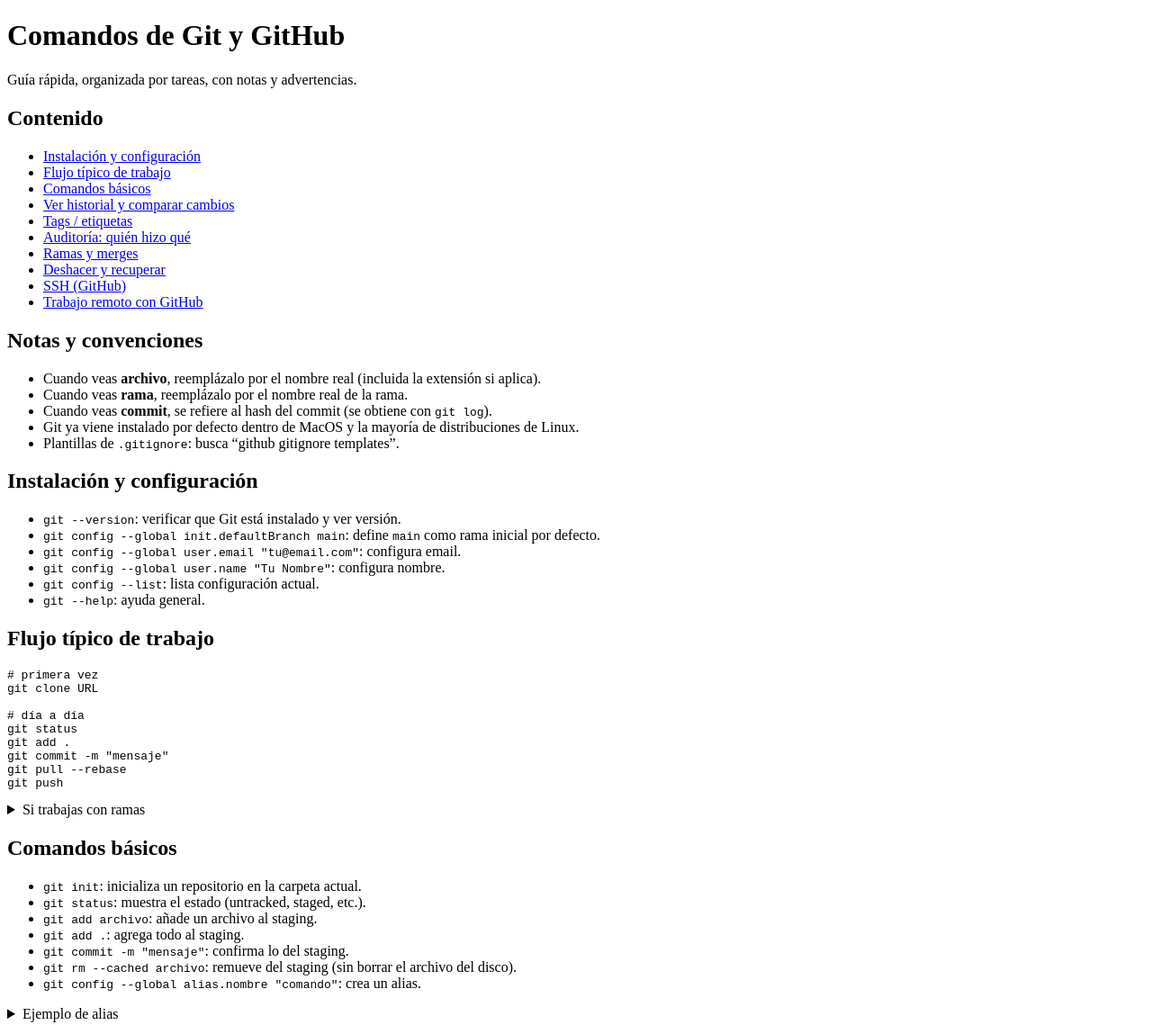
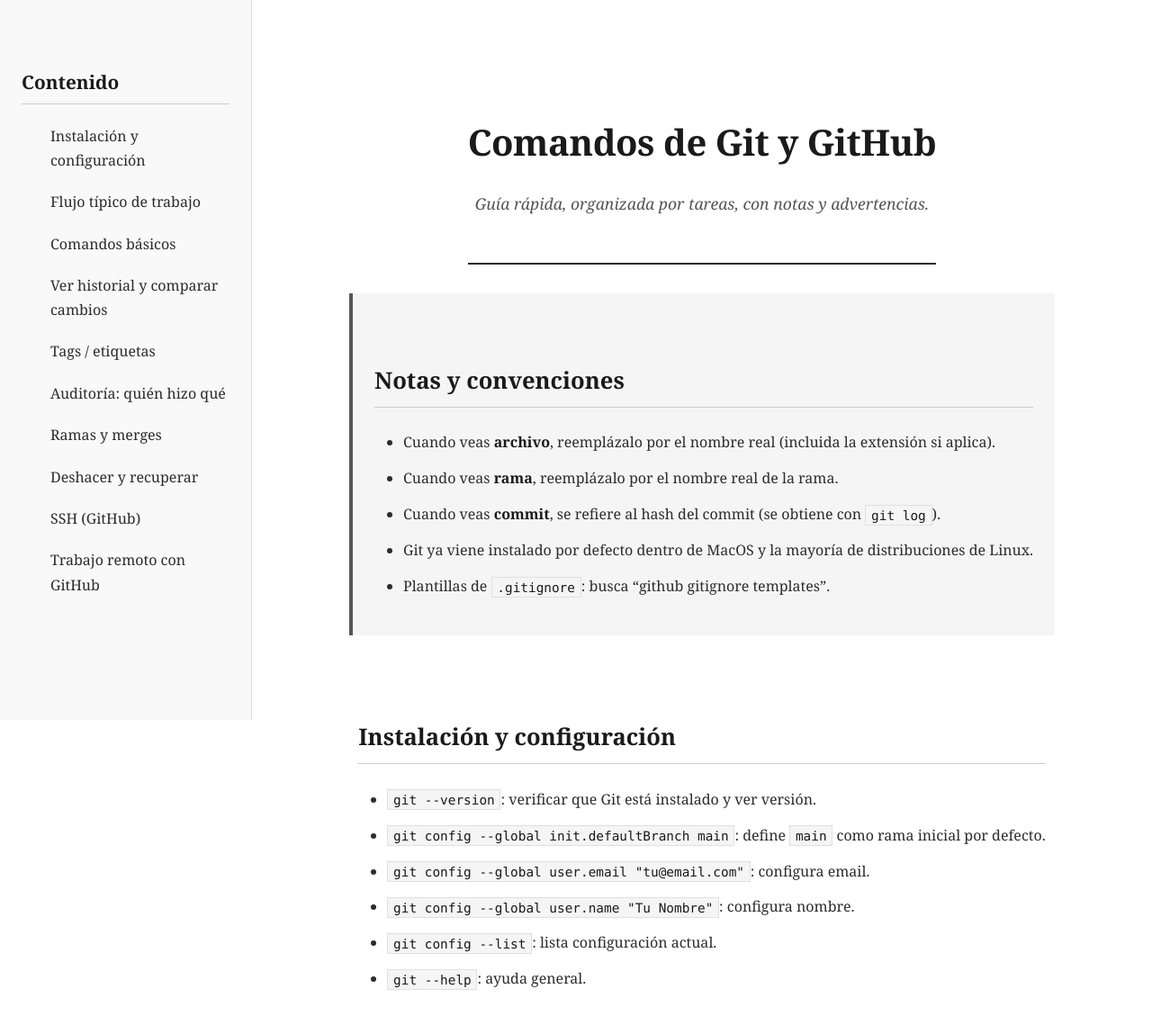
Before and after one commit to AJVP1/git-github, a plain HTML site: page index.html in a window 1280 px wide. Shown: the top 1139 px of the page at 90% size. Drawn offline with Linux system fonts and the light colour scheme.

Commit message:
primera parte de css

```diff
--- a/index.html
+++ b/index.html
@@ -7,11 +7,6 @@
     <title>Comandos de Git y GitHub</title>
   </head>
   <body>
-    <header>
-      <h1>Comandos de Git y GitHub</h1>
-      <p>Guía rápida, organizada por tareas, con notas y advertencias.</p>
-    </header>
-
     <nav aria-label="Tabla de contenido">
       <h2>Contenido</h2>
       <ul>
@@ -29,6 +24,10 @@
     </nav>
 
     <main>
+      <header>
+        <h1>Comandos de Git y GitHub</h1>
+        <p>Guía rápida, organizada por tareas, con notas y advertencias.</p>
+      </header>
       <section id="notas">
         <h2>Notas y convenciones</h2>
         <ul>
--- a/styles.css
+++ b/styles.css
@@ -0,0 +1,338 @@
+/* ========================================
+   Reset y Base
+   ======================================== */
+
+* {
+  margin: 0;
+  padding: 0;
+  box-sizing: border-box;
+}
+
+/* ========================================
+   Tipografía y Layout Principal
+   ======================================== */
+
+body {
+  font-family: Georgia, "Times New Roman", serif;
+  font-size: 16px;
+  line-height: 1.7;
+  color: #2c2c2c;
+  background-color: #ffffff;
+  margin: 0;
+  padding: 0;
+  display: flex;
+  min-height: 100vh;
+  width: 100vw;
+}
+
+/* ========================================
+   Contenedor Principal
+   ======================================== */
+
+main {
+  flex: 1;
+  display: flex;
+  flex-direction: column;
+  justify-content: center;
+  align-items: center;
+  margin-left: 280px;
+  padding: 2em 3em;
+}
+
+/* ========================================
+   Header
+   ======================================== */
+
+header {
+  text-align: center;
+  padding: 2em 0;
+  margin-bottom: 2em;
+  border-bottom: 2px solid #2c2c2c;
+}
+
+header h1 {
+  font-size: 2.5em;
+  font-weight: 700;
+  margin-bottom: 0.5em;
+  color: #1a1a1a;
+  letter-spacing: -0.5px;
+}
+
+header p {
+  font-size: 1.1em;
+  color: #555555;
+  font-style: italic;
+}
+
+/* ========================================
+   Navegación (Tabla de Contenido)
+   ======================================== */
+
+nav {
+  position: fixed;
+  left: 0;
+  top: 0;
+  width: 280px;
+  height: 100vh;
+  background-color: #f9f9f9;
+  border-right: 1px solid #dddddd;
+  padding: 2em 1.5em;
+  overflow-y: auto;
+  z-index: 100;
+}
+
+nav h2 {
+  font-size: 1.3em;
+  margin-bottom: 0.8em;
+  color: #1a1a1a;
+}
+
+nav ul {
+  list-style: none;
+}
+
+nav ul li {
+  margin-bottom: 0.6em;
+}
+
+nav ul li a {
+  color: #2c2c2c;
+  text-decoration: none;
+  font-weight: 500;
+  transition: color 0.2s ease;
+  display: block;
+  padding: 0.3em 0;
+}
+
+nav ul li a:hover {
+  color: #1a1a1a;
+  text-decoration: underline;
+}
+
+/* ========================================
+   Tipografía Jerárquica
+   ======================================== */
+
+h1 {
+  font-size: 2em;
+  font-weight: 700;
+  margin: 1.5em 0 0.8em 0;
+  color: #1a1a1a;
+}
+
+h2 {
+  font-size: 1.6em;
+  font-weight: 700;
+  margin: 2em 0 1em 0;
+  padding-bottom: 0.3em;
+  border-bottom: 1px solid #cccccc;
+  color: #1a1a1a;
+}
+
+h3 {
+  font-size: 1.25em;
+  font-weight: 600;
+  margin: 1.5em 0 0.8em 0;
+  color: #2c2c2c;
+}
+
+/* ========================================
+   Secciones
+   ======================================== */
+
+section {
+  margin-bottom: 3em;
+}
+
+section#notas {
+  background-color: #f5f5f5;
+  padding: 1.5em;
+  border-left: 4px solid #555555;
+  margin-bottom: 2.5em;
+}
+
+/* ========================================
+   Listas
+   ======================================== */
+
+ul,
+ol {
+  margin-left: 2em;
+  margin-bottom: 1em;
+}
+
+ul li,
+ol li {
+  margin-bottom: 0.8em;
+  line-height: 1.7;
+}
+
+/* ========================================
+   Enlaces
+   ======================================== */
+
+a {
+  color: #2c2c2c;
+  text-decoration: underline;
+  transition: color 0.2s ease;
+}
+
+a:hover {
+  color: #1a1a1a;
+}
+
+/* ========================================
+   Código
+   ======================================== */
+
+code {
+  font-family: "Consolas", "Monaco", "Courier New", monospace;
+  font-size: 0.9em;
+  background-color: #f5f5f5;
+  padding: 0.2em 0.4em;
+  border: 1px solid #e0e0e0;
+  color: #1a1a1a;
+}
+
+pre {
+  background-color: #f5f5f5;
+  border-left: 4px solid #555555;
+  padding: 1.2em;
+  margin: 1.5em 0;
+  overflow-x: auto;
+  line-height: 1.5;
+}
+
+pre code {
+  background-color: transparent;
+  border: none;
+  padding: 0;
+  font-size: 0.95em;
+}
+
+/* ========================================
+   Details y Summary
+   ======================================== */
+
+details {
+  margin: 1.5em 0;
+  padding: 1em;
+  background-color: #fafafa;
+  border: 1px solid #dddddd;
+}
+
+summary {
+  cursor: pointer;
+  font-weight: 600;
+  color: #2c2c2c;
+  -webkit-user-select: none;
+  user-select: none;
+  padding: 0.5em;
+  transition: background-color 0.2s ease;
+}
+
+summary:hover {
+  background-color: #f0f0f0;
+}
+
+details[open] summary {
+  margin-bottom: 1em;
+  border-bottom: 1px solid #dddddd;
+}
+
+details p {
+  margin: 0.8em 0;
+}
+
+/* ========================================
+   Párrafos
+   ======================================== */
+
+p {
+  margin-bottom: 1em;
+  color: #2c2c2c;
+}
+
+/* ========================================
+   Strong y Em
+   ======================================== */
+
+strong {
+  font-weight: 700;
+  color: #1a1a1a;
+}
+
+em {
+  font-style: italic;
+}
+
+/* ========================================
+   Estilos para Impresión
+   ======================================== */
+
+@media print {
+  body {
+    display: block;
+    font-size: 12pt;
+  }
+
+  nav {
+    position: static;
+    width: 100%;
+    height: auto;
+    border: none;
+    page-break-after: always;
+  }
+
+  main {
+    margin-left: 0;
+    max-width: 100%;
+    padding: 1em;
+  }
+
+  section {
+    page-break-inside: avoid;
+  }
+
+  a {
+    text-decoration: none;
+    color: #000000;
+  }
+
+  pre {
+    border: 1px solid #cccccc;
+  }
+}
+
+/* ========================================
+   Responsive
+   ======================================== */
+
+@media (max-width: 768px) {
+  body {
+    flex-direction: column;
+    font-size: 15px;
+  }
+
+  nav {
+    position: static;
+    width: 100%;
+    height: auto;
+    border-right: none;
+    border-bottom: 1px solid #dddddd;
+    padding: 1em 1.5em;
+  }
+
+  main {
+    margin-left: 0;
+    padding: 1em 1.5em;
+  }
+
+  header h1 {
+    font-size: 2em;
+  }
+
+  h2 {
+    font-size: 1.4em;
+  }
+}
```
